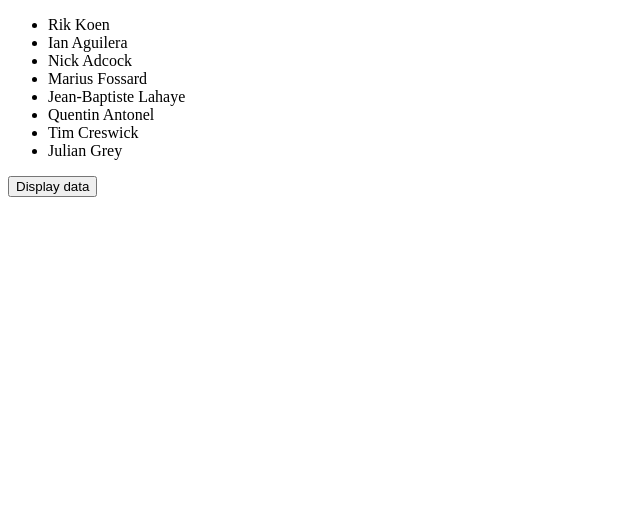
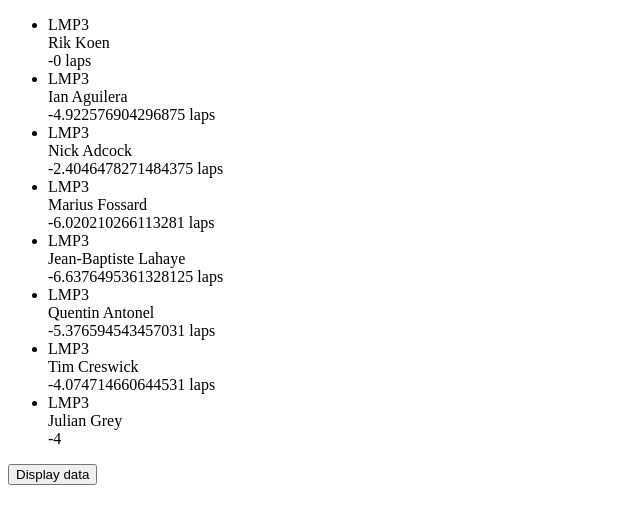
Before and after one commit to JulianGrey/lmu-stream-overlay, a React (Vite) app: page / in a window 1280 px wide. Both pictures are taken after a click on the button "Display data". Shown: the top 524 px of the page, without its empty margins (0-640 px from the left). Built offline with nearby package versions, Linux system fonts and the light colour scheme.

Commit message:
Add basic information

```diff
--- a/src/App.tsx
+++ b/src/App.tsx
@@ -27,8 +27,16 @@ function App() {
         <ul>
           {
             raceData && raceData.map((driver, index) => (
-              <li key={index}>
-                {driver.driverName}
+              <li key={index} className='row'>
+                <div className='position'></div>
+                <div className='car-class'>{driver.carClass}</div>
+                <div className='driver-name'>{driver.driverName}</div>
+                {(driver.lapsBehindLeader < 1) && (
+                  <div className='time-behind-leader'>-{driver.timeBehindLeader} laps</div>
+                )}
+                {(driver.lapsBehindLeader > 0) && (
+                  <div className='time-behind-leader'>-{driver.lapsBehindLeader}</div>
+                )}
               </li>
             ))
           }
```
